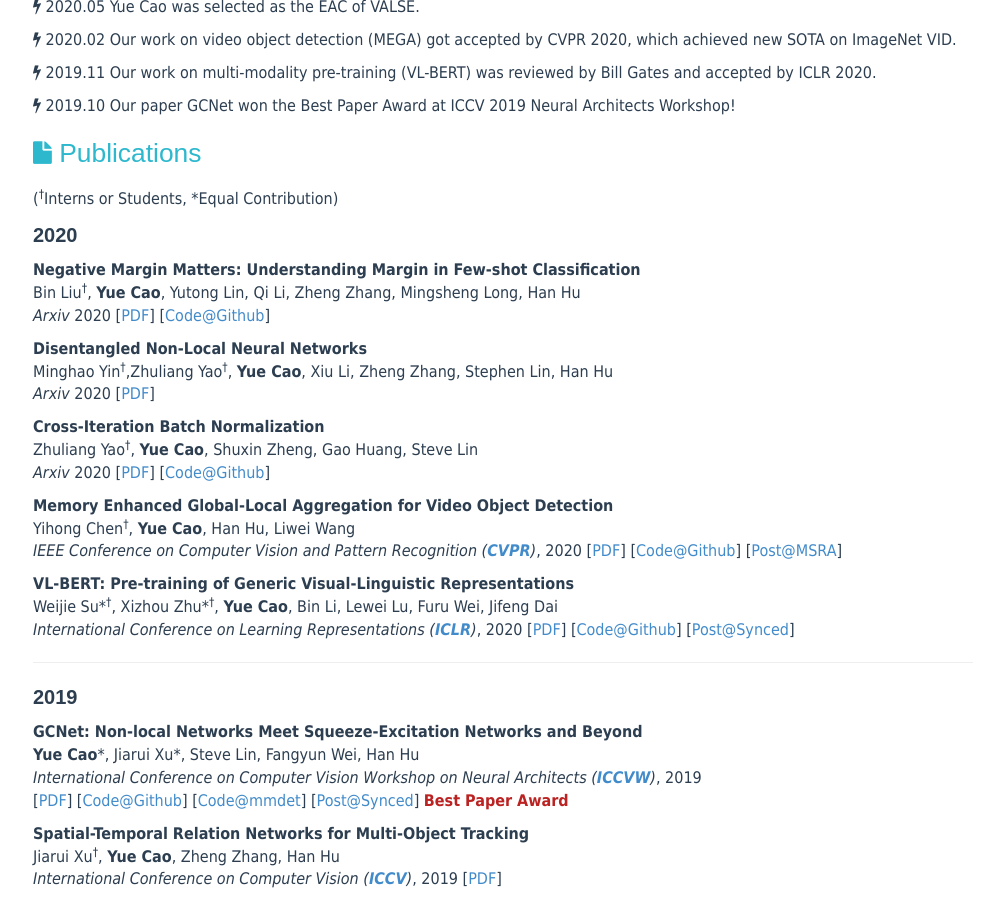
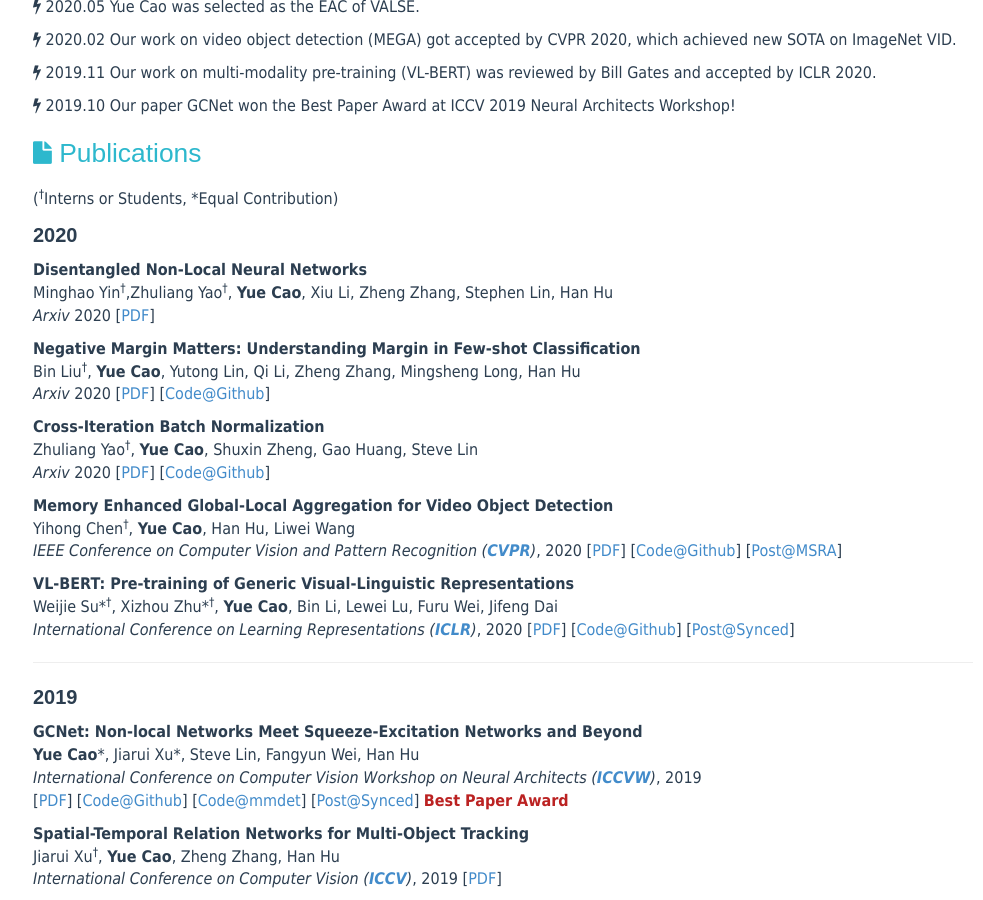
Before and after one commit to caoyue10/caoyue10.github.io, a Jekyll site: the page built from index.html, in a window 1280 px wide and 900 px high, scrolled down 513 px. Shown: the whole window, without its empty margins (137-1120 px from the left). Built offline with Jekyll 4.4.1, drawn with Linux system fonts in a browser that asks for light colours; the list of posts is cut into pages by our own code.

Commit message:
Update index.html

```diff
--- a/index.html
+++ b/index.html
@@ -44,15 +44,15 @@
     </header>
 	<p>(<sup><span>&#8224;</span></sup>Interns or Students, *Equal Contribution)</p>
 	<p style="font-size:20px;font-weight:bold;font-family:Arial,sans-serif;">2020</p>
+	<p><strong>Disentangled Non-Local Neural Networks
+</strong><br>
+            Minghao Yin<sup><span>&#8224;</span></sup>,Zhuliang Yao<sup><span>&#8224;</span></sup>, <strong>Yue Cao</strong>, Xiu Li, Zheng Zhang, Stephen Lin, Han Hu<br>
+            <em>Arxiv</em> 2020 [<a href="https://arxiv.org/abs/2006.06668">PDF</a>]
+            </p>
 	<p><strong>Negative Margin Matters: Understanding Margin in Few-shot Classification
 </strong><br>
             Bin Liu<sup><span>&#8224;</span></sup>, <strong>Yue Cao</strong>, Yutong Lin, Qi Li, Zheng Zhang, Mingsheng Long, Han Hu<br>
             <em>Arxiv</em> 2020 [<a href="https://arxiv.org/abs/2003.12060">PDF</a>] [<a href="https://github.com/bl0/negative-margin.few-shot">Code@Github</a>]
-            </p>
-	<p><strong>Disentangled Non-Local Neural Networks
-</strong><br>
-            Minghao Yin<sup><span>&#8224;</span></sup>,Zhuliang Yao<sup><span>&#8224;</span></sup>, <strong>Yue Cao</strong>, Xiu Li, Zheng Zhang, Stephen Lin, Han Hu<br>
-            <em>Arxiv</em> 2020 [<a href="https://arxiv.org/abs/2006.06668">PDF</a>]
             </p>
 	<p><strong>Cross-Iteration Batch Normalization</strong><br>
             Zhuliang Yao<sup><span>&#8224;</span></sup>, <strong>Yue Cao</strong>, Shuxin Zheng, Gao Huang, Steve Lin<br>
```
